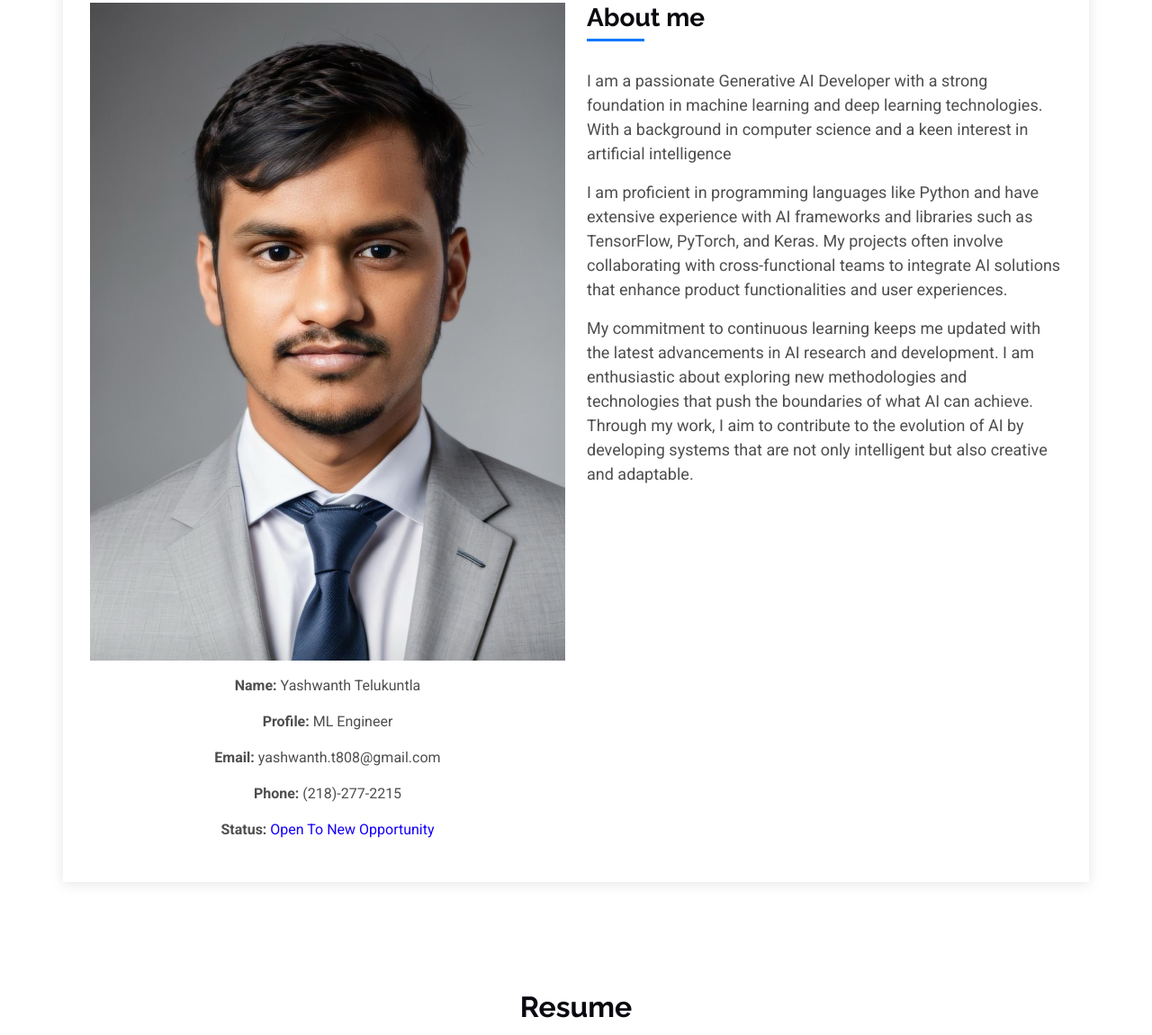
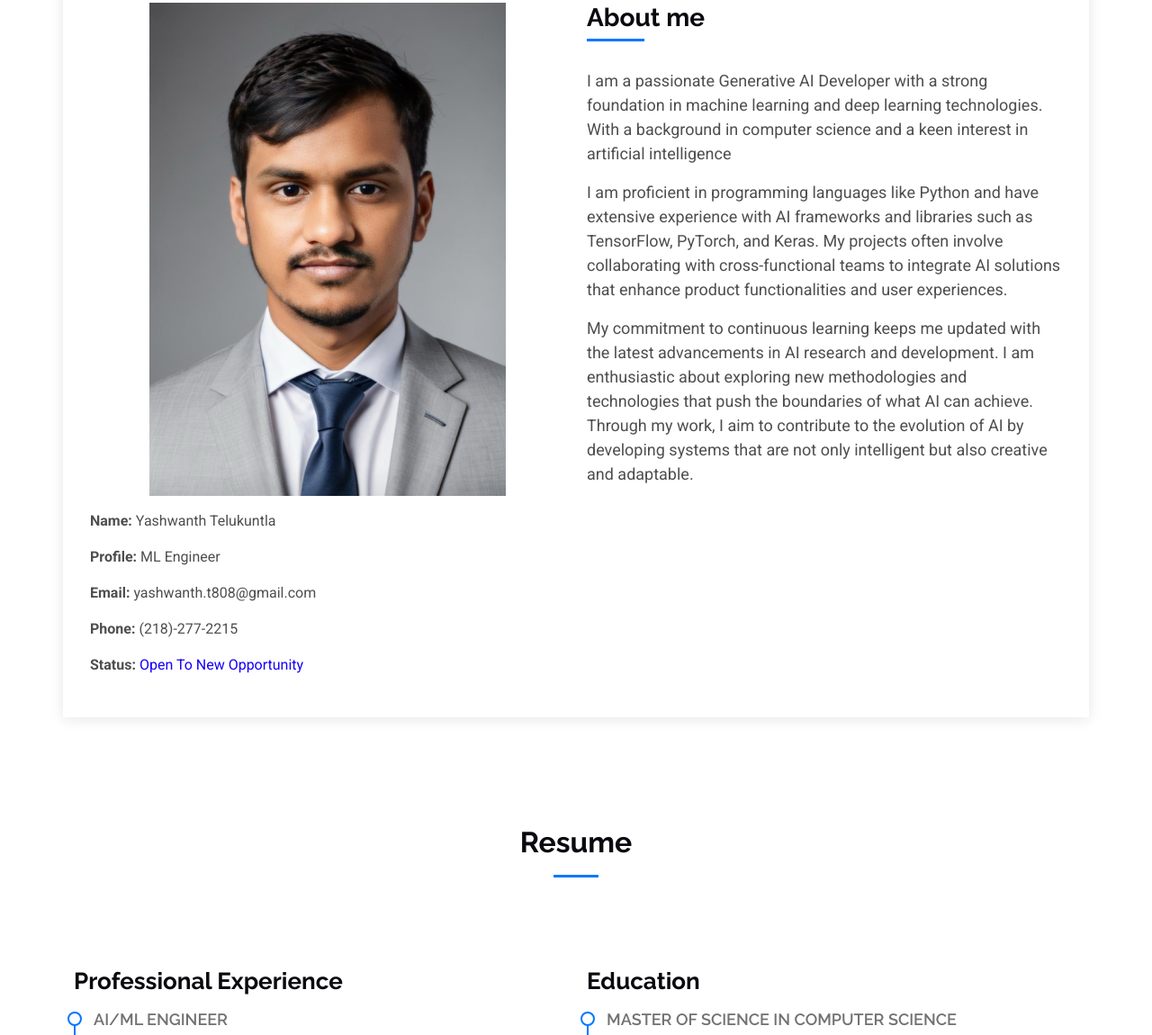
Before and after one commit to T-Yashwanth/yashwanth.github.io, a website: page index.html in a window 1280 px wide. Shown: the part 888-2038 px from the top of the page at 90% size. Drawn offline with Linux system fonts and the light colour scheme.

Commit message:
Style about layout

```diff
--- a/index.html
+++ b/index.html
@@ -81,10 +81,11 @@
       <div class="container" data-aos="fade-up" data-aos-delay="100">
 
           <div class="row gy-4">
-            <div class="col-md-6 text-center">
-
-              <img src="assets/img/pp.JPG" class="img-fluid" alt="">
-              <div class="about-info pt-3">
+            <div class="col-md-6">
+              <div class="text-center">
+                <img src="assets/img/pp.JPG" class="img-fluid w-75" alt="">
+              </div>
+              <div class="about-info pt-3 text-start">
                 <p><strong>Name: </strong> <span>Yashwanth Telukuntla</span></p>
                 <p><strong>Profile: </strong> <span>ML Engineer</span></p>
                 <p><strong>Email: </strong> <span>yashwanth.t808@gmail.com</span></p>
```
